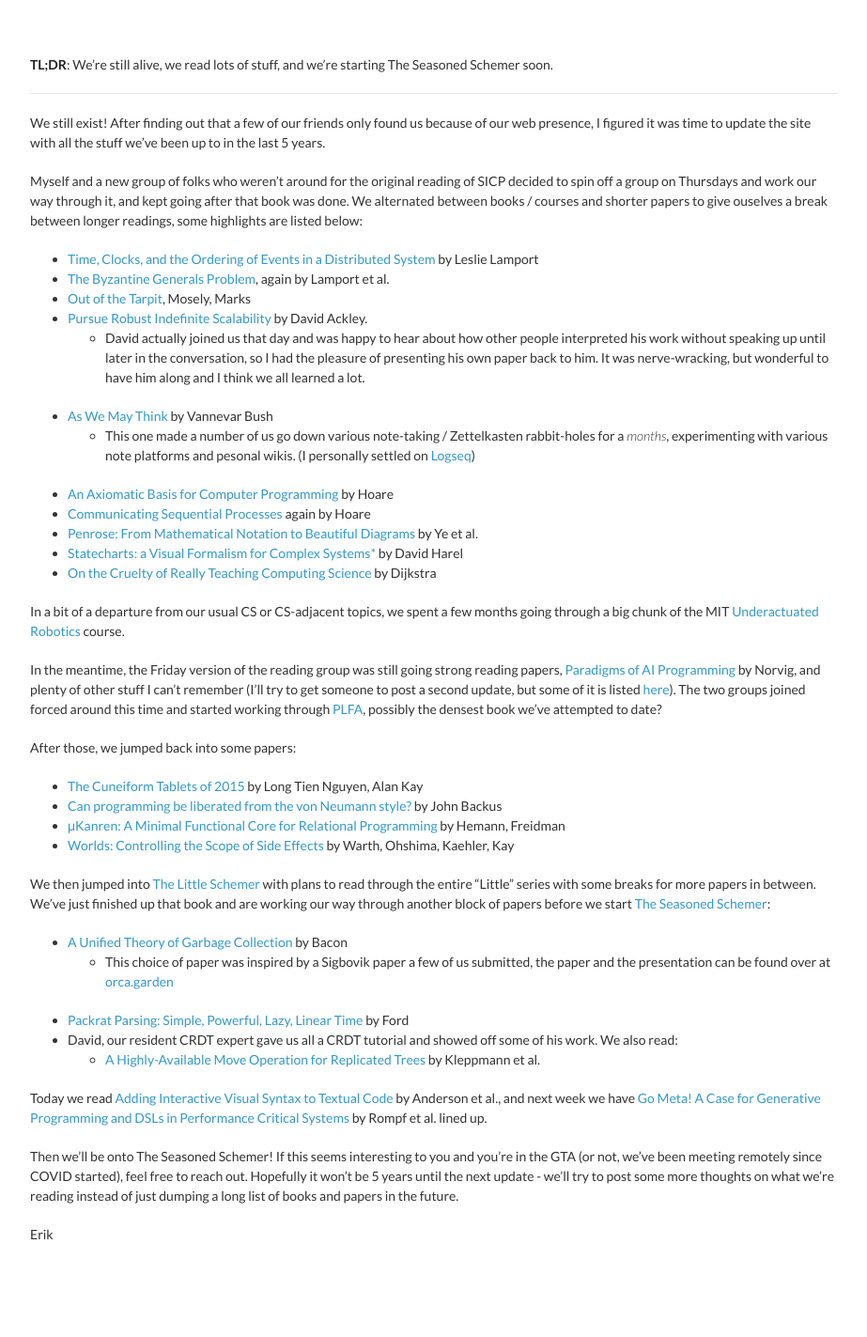
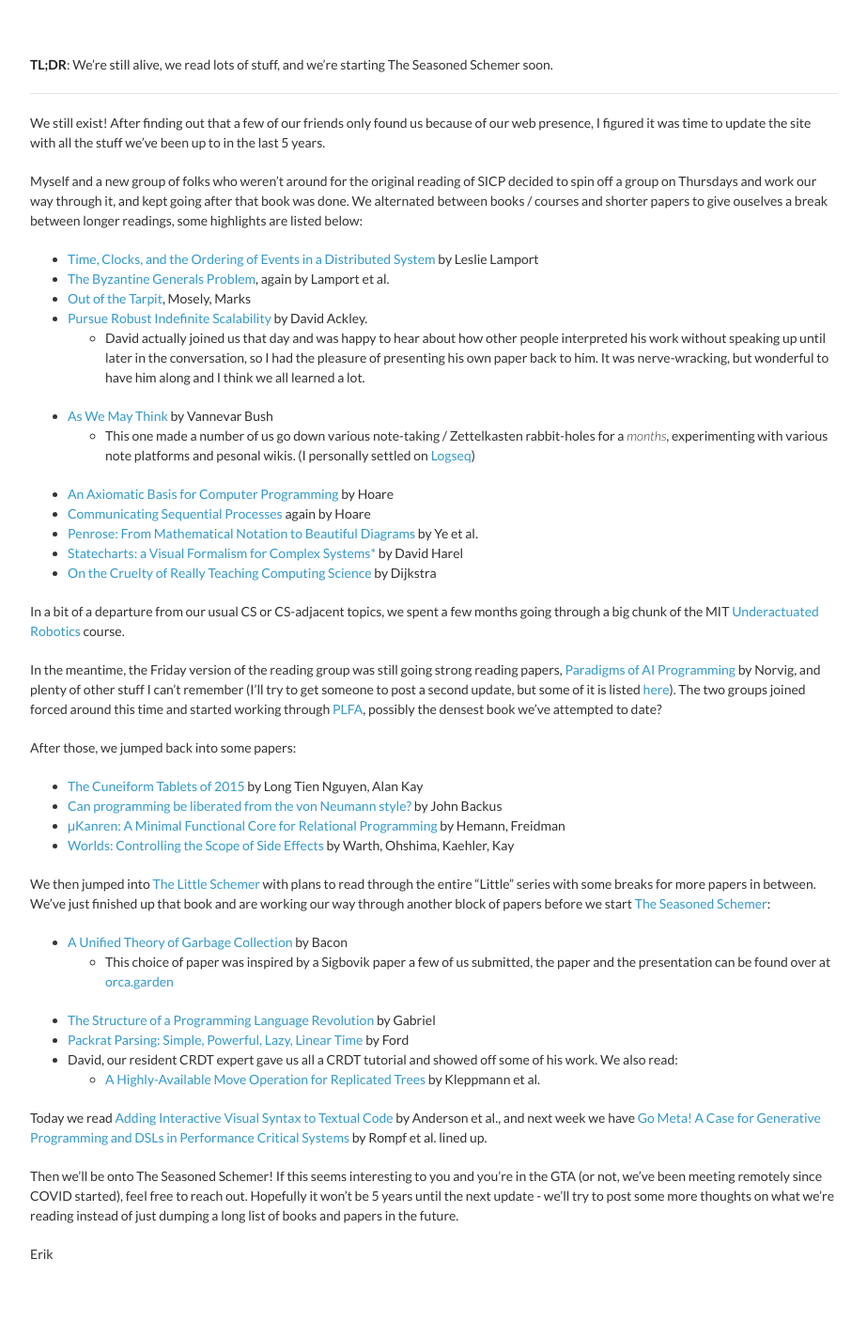
Before and after one commit to CompSciCabal/compscicabal.github.io, a Jekyll site: the page built from _posts/2022-05-26-We're Still Alive.md, in a window 1280 px wide. Shown: the whole page at 94% size, without its empty margins (178-1101 px from the left). Built offline with Jekyll 4.4.1, drawn with Linux system fonts in a browser that asks for light colours; before the commit the page ends 1402 px from its top, so only the background shows below that.

Commit message:
forgot a paper

```diff
--- a/_posts/2022-05-26-We're Still Alive.md
+++ b/_posts/2022-05-26-We're Still Alive.md
@@ -38,6 +38,7 @@
 
 - [A Unified Theory of Garbage Collection](https://www.cs.cornell.edu/courses/cs6120/2019fa/blog/unified-theory-gc/) by Bacon
     - This choice of paper was inspired by a Sigbovik paper a few of us submitted, the paper and the presentation can be found over at [orca.garden](https://orca.garden/)
+- [The Structure of a Programming Language Revolution](https://www.cs.tufts.edu/~nr/cs257/archive/richard-gabriel/Incommensurability.pdf) by Gabriel
 - [Packrat Parsing: Simple, Powerful, Lazy, Linear Time](https://bford.info/pub/lang/packrat-icfp02.pdf) by Ford
 - David, our resident CRDT expert gave us all a CRDT tutorial and showed off some of his work. We also read:
     - [A Highly-Available Move Operation for Replicated Trees](https://martin.kleppmann.com/papers/move-op.pdf) by Kleppmann et al.
```
